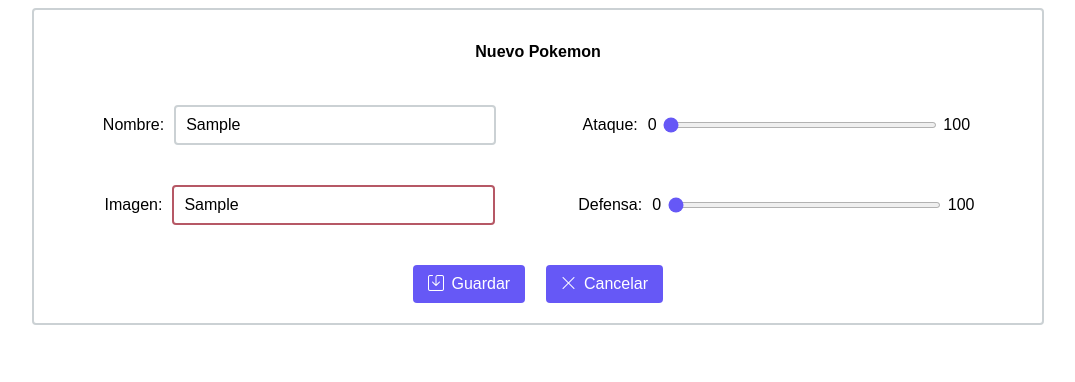
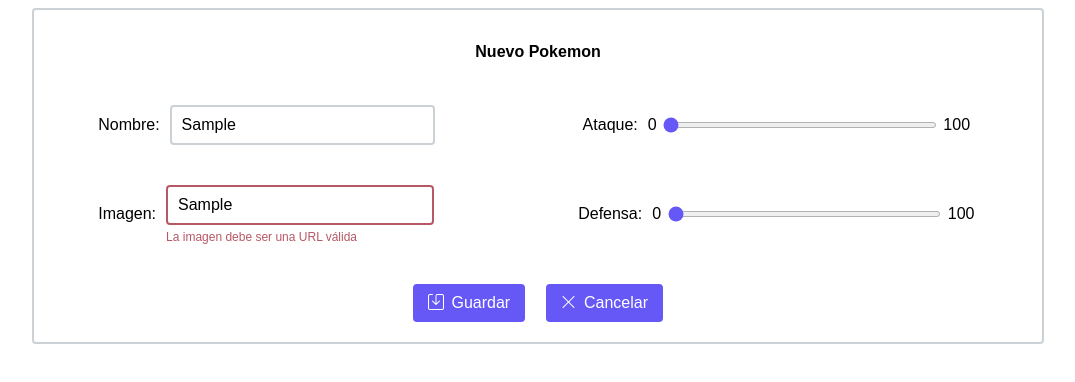
Before and after one commit to JIVitian/devsu-challenge, an Angular app: page /pokemon/new in a window 1280 px wide. Both pictures are taken after typing "Sample", "Sample" into the empty fields and a click on the button "Guardar". Shown: the top 382 px of the page, without its empty margins (102-1177 px from the left). Built offline with nearby package versions, Linux system fonts and the light colour scheme.

Commit message:
Trying a way to show error messages in pokemon form

```diff
--- a/src/app/components/pokemon-editor/pokemon-editor.component.html
+++ b/src/app/components/pokemon-editor/pokemon-editor.component.html
@@ -3,6 +3,7 @@
 
   <section>
     <label>Nombre:</label>
+    <div class="text-input-container">
       <input
         type="text"
         formControlName="name"
@@ -10,6 +11,10 @@
         [class.error]="isSubmitted && !isControlValid('name')"
         placeholder="Nombre"
       />
+      <small class="error-message" *ngIf="isSubmitted && !isControlValid('name')">
+        {{ getErrorMessage('name') }}
+      </small>
+    </div>
   </section>
 
   <section>
@@ -29,12 +34,17 @@
 
   <section>
     <label>Imagen:</label>
+    <div class="text-input-container">
       <input
         type="text"
         formControlName="image"
         [class.error]="isSubmitted && !isControlValid('image')"
         placeholder="url"
       />
+      <small class="error-message" *ngIf="isSubmitted && !isControlValid('image')">
+        {{ getErrorMessage('image') }}
+      </small>
+    </div>
   </section>
 
   <section>
--- a/src/app/components/pokemon-editor/pokemon-editor.component.scss
+++ b/src/app/components/pokemon-editor/pokemon-editor.component.scss
@@ -23,6 +23,13 @@
       padding-right: 10px;
     }
 
+    .text-input-container {
+      display: flex;
+      flex-direction: column;
+      align-items: stretch;
+      justify-content: center;
+      width: 100%;
+
       input[type='text'] {
         width: 80%;
         padding-left: 10px;
@@ -34,6 +41,13 @@
 
         &.error {
           border: 2px solid $red;
+        }
+      }
+
+      .error-message {
+        color: $red;
+        font-size: 12px;
+        margin-top: 5px;
       }
     }
 
--- a/src/app/components/pokemon-editor/pokemon-editor.component.ts
+++ b/src/app/components/pokemon-editor/pokemon-editor.component.ts
@@ -1,6 +1,7 @@
 import { Component, EventEmitter, Input, OnInit, Output } from '@angular/core';
-import { FormBuilder, FormGroup, Validators } from '@angular/forms';
+import { FormBuilder, FormGroup, ValidationErrors, Validators } from '@angular/forms';
 import { Pokemon } from 'src/app/models/pokemon';
+import { pokemonEditorErrors } from './pokemon-editor.errors';
 
 @Component({
   selector: 'app-pokemon-editor',
@@ -48,4 +49,16 @@
   isControlValid(controlName: string) {
     return this.pokemonForm.get(controlName)?.valid;
   }
+
+  getErrorMessage(controlName: string): string {
+    const errors = this.pokemonForm.get(controlName)?.errors;
+    if(!errors) return '';
+
+    const errorsKeys = Object.keys(errors);
+    if(!errorsKeys.length) return '';
+
+    const controlErrors = pokemonEditorErrors[controlName as keyof typeof pokemonEditorErrors];
+
+    return controlErrors[errorsKeys[0] as keyof typeof controlErrors];
+  }
 }
--- /dev/null
+++ b/src/app/components/pokemon-editor/pokemon-editor.errors.ts
@@ -0,0 +1,20 @@
+export const pokemonEditorErrors = {
+  name: {
+    required: 'El nombre es requerido',
+    pattern: 'El nombre debe contener solo letras y espacios',
+  },
+  image: {
+    required: 'La imagen es requerida',
+    pattern: 'La imagen debe ser una URL válida',
+  },
+  attack: {
+    required: 'La ataque es requerida',
+    min: 'La ataque debe ser mayor a 1',
+    max: 'La ataque debe ser menor a 100',
+  },
+  defense: {
+    required: 'La defensa es requerida',
+    min: 'La defensa debe ser mayor a 1',
+    max: 'La defensa debe ser menor a 100',
+  },
+};
--- a/src/app/services/pokemon-service/pokemon.service.ts
+++ b/src/app/services/pokemon-service/pokemon.service.ts
@@ -15,8 +15,8 @@
 
   constructor(private http: HttpClient) { }
 
-  getPokemons(): Observable<PokemonApiResult> {
-    return this.http.get<PokemonApiResult>(this.path + this.idAuthorString);
+  getPokemons(): Observable<PokemonApiResult[]> {
+    return this.http.get<PokemonApiResult[]>(this.path + this.idAuthorString);
   }
 
   getPokemon(id: number): Observable<PokemonApiResult> {
```
Lines whose indentation alone changed are shown as unchanged.
